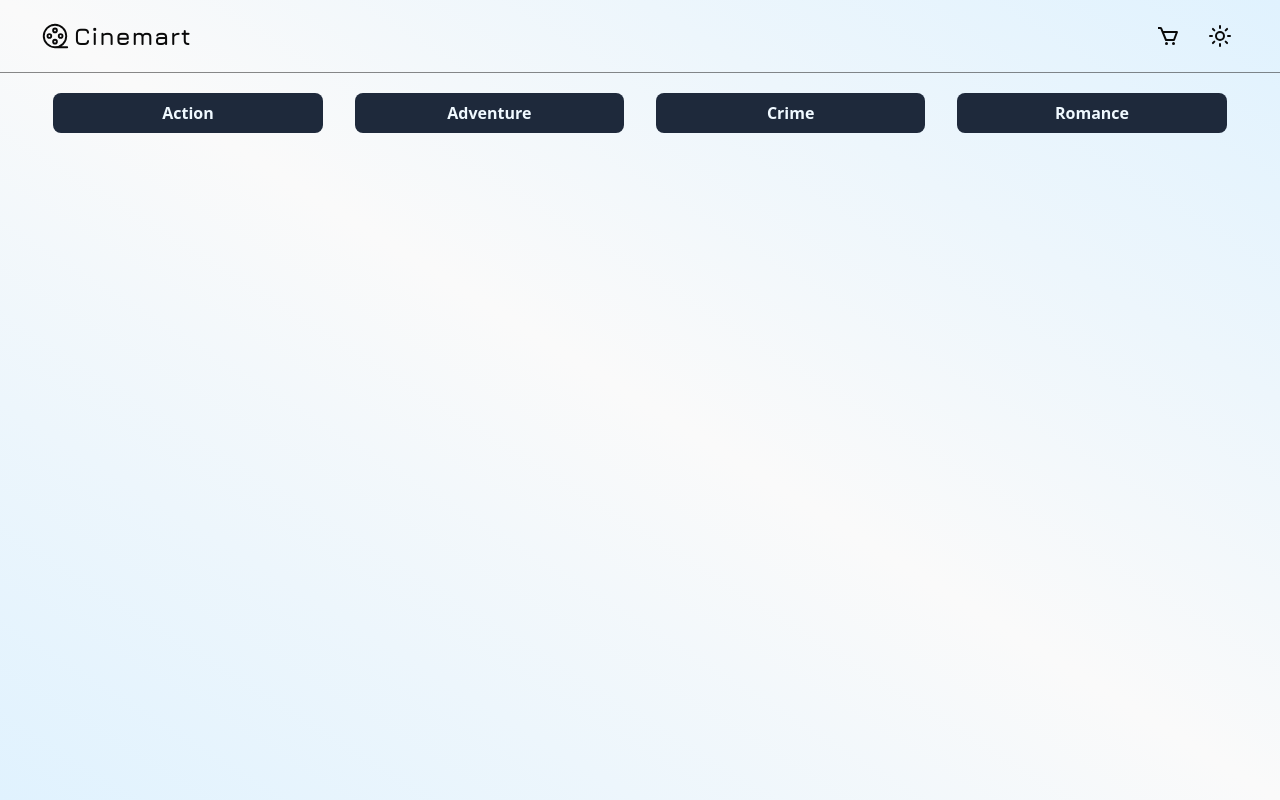
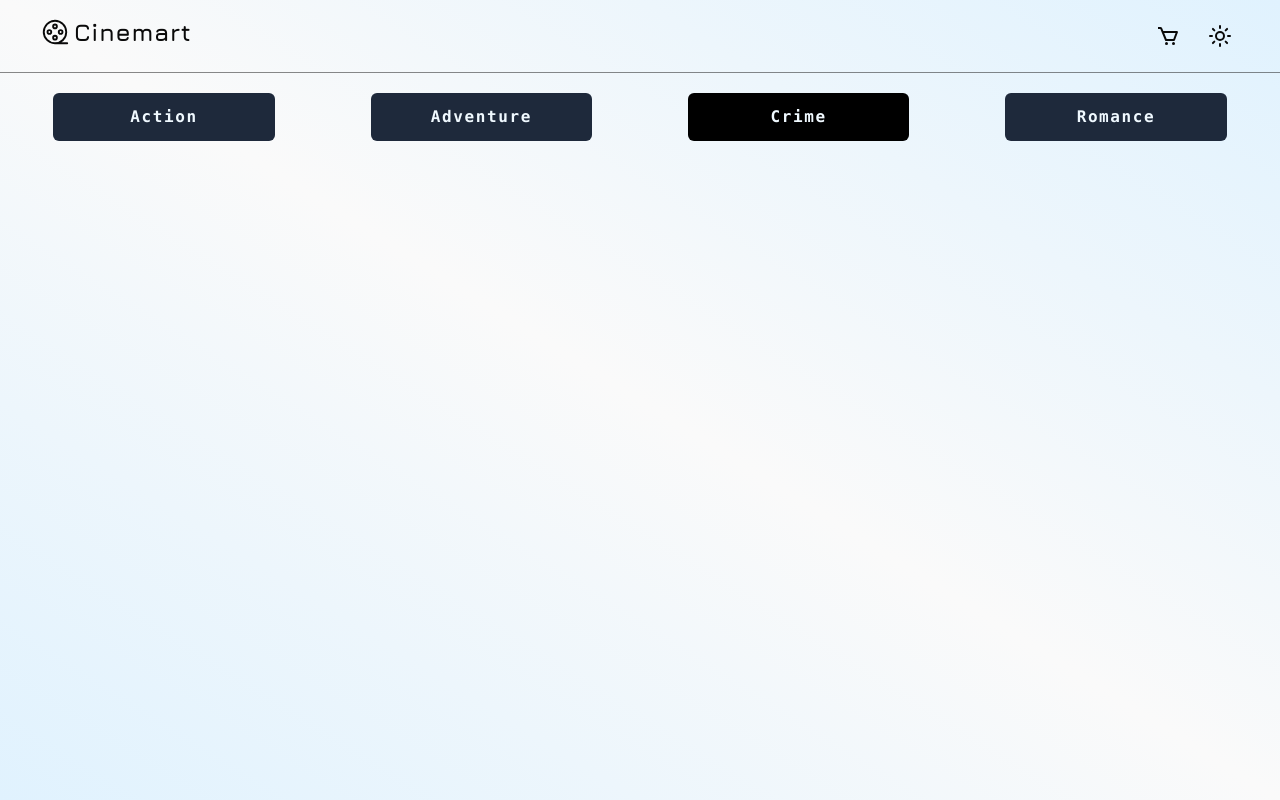
Before and after one commit to dialkq/cinemart, a Next.js app: page /crime in a window 1280 px wide. Built offline with nearby package versions, Linux system fonts and the light colour scheme.

Commit message:
general/style/pages

```diff
--- a/app/action/page.tsx
+++ b/app/action/page.tsx
@@ -1,7 +1,7 @@
 import GenreTabs from "@/components/common/GenreTabs";
 import { Navbar } from "@/components/common/Navbar";
 
-export default function Page() {
+export default function Home() {
   const genres = ["Action", "Adventure", "Crime", "Romance"].sort();
 
   return (
@@ -11,9 +11,9 @@ export default function Page() {
       </div>
       {/* MAPING GENRE TABS */}
       <div
-        className="w-11/12 mx-auto my-5
+        className="w-11/12 mx-auto my-3 md:my-4 lg:my-5
       grid grid-cols-2 md:grid-cols-4 lg:grid-cols-4
-      gap-x-4 gap-y-3 md:gap-x-4 md:gap-y-3 lg:gap-x-8 lg:gap-y-4"
+      gap-x-5 gap-y-3 md:gap-x-8 md:gap-y-3 lg:gap-x-24 lg:gap-y-4"
       >
         {genres.map((genre) => (
           <GenreTabs key={genre} genre={genre} />
--- a/app/adventure/page.tsx
+++ b/app/adventure/page.tsx
@@ -1,7 +1,7 @@
 import GenreTabs from "@/components/common/GenreTabs";
 import { Navbar } from "@/components/common/Navbar";
 
-export default function Page() {
+export default function Home() {
   const genres = ["Action", "Adventure", "Crime", "Romance"].sort();
 
   return (
@@ -11,9 +11,9 @@ export default function Page() {
       </div>
       {/* MAPING GENRE TABS */}
       <div
-        className="w-11/12 mx-auto my-5
+        className="w-11/12 mx-auto my-3 md:my-4 lg:my-5
       grid grid-cols-2 md:grid-cols-4 lg:grid-cols-4
-      gap-x-4 gap-y-3 md:gap-x-4 md:gap-y-3 lg:gap-x-8 lg:gap-y-4"
+      gap-x-5 gap-y-3 md:gap-x-8 md:gap-y-3 lg:gap-x-24 lg:gap-y-4"
       >
         {genres.map((genre) => (
           <GenreTabs key={genre} genre={genre} />
--- a/app/crime/page.tsx
+++ b/app/crime/page.tsx
@@ -1,7 +1,7 @@
 import GenreTabs from "@/components/common/GenreTabs";
 import { Navbar } from "@/components/common/Navbar";
 
-export default function Page() {
+export default function Home() {
   const genres = ["Action", "Adventure", "Crime", "Romance"].sort();
 
   return (
@@ -11,9 +11,9 @@ export default function Page() {
       </div>
       {/* MAPING GENRE TABS */}
       <div
-        className="w-11/12 mx-auto my-5
+        className="w-11/12 mx-auto my-3 md:my-4 lg:my-5
       grid grid-cols-2 md:grid-cols-4 lg:grid-cols-4
-      gap-x-4 gap-y-3 md:gap-x-4 md:gap-y-3 lg:gap-x-8 lg:gap-y-4"
+      gap-x-5 gap-y-3 md:gap-x-8 md:gap-y-3 lg:gap-x-24 lg:gap-y-4"
       >
         {genres.map((genre) => (
           <GenreTabs key={genre} genre={genre} />
--- a/app/page.tsx
+++ b/app/page.tsx
@@ -11,9 +11,9 @@ export default function Home() {
       </div>
       {/* MAPING GENRE TABS */}
       <div
-        className="w-11/12 mx-auto my-5
+        className="w-11/12 mx-auto my-3 md:my-4 lg:my-5
       grid grid-cols-2 md:grid-cols-4 lg:grid-cols-4
-      gap-x-4 gap-y-3 md:gap-x-4 md:gap-y-3 lg:gap-x-8 lg:gap-y-4"
+      gap-x-5 gap-y-3 md:gap-x-8 md:gap-y-3 lg:gap-x-24 lg:gap-y-4"
       >
         {genres.map((genre) => (
           <GenreTabs key={genre} genre={genre} />
--- a/app/romance/page.tsx
+++ b/app/romance/page.tsx
@@ -1,7 +1,7 @@
 import GenreTabs from "@/components/common/GenreTabs";
 import { Navbar } from "@/components/common/Navbar";
 
-export default function Page() {
+export default function Home() {
   const genres = ["Action", "Adventure", "Crime", "Romance"].sort();
 
   return (
@@ -11,9 +11,9 @@ export default function Page() {
       </div>
       {/* MAPING GENRE TABS */}
       <div
-        className="w-11/12 mx-auto my-5
+        className="w-11/12 mx-auto my-3 md:my-4 lg:my-5
       grid grid-cols-2 md:grid-cols-4 lg:grid-cols-4
-      gap-x-4 gap-y-3 md:gap-x-4 md:gap-y-3 lg:gap-x-8 lg:gap-y-4"
+      gap-x-5 gap-y-3 md:gap-x-8 md:gap-y-3 lg:gap-x-24 lg:gap-y-4"
       >
         {genres.map((genre) => (
           <GenreTabs key={genre} genre={genre} />
--- a/components/common/GenreTabs/index.tsx
+++ b/components/common/GenreTabs/index.tsx
@@ -1,23 +1,25 @@
 "use client";
 import Link from "next/link";
-import { usePathname } from 'next/navigation'
+import { usePathname, useRouter } from "next/navigation";
 
 interface GenreTabsProps {
   genre: string;
 }
 
 const GenreTabs: React.FC<GenreTabsProps> = ({ genre }) => {
-  const pathname = usePathname()
-  const isActive = pathname === '/action';
-  const isActionGenre = genre.toLowerCase() === 'action';
-  const tabStyles = `py-2 rounded-lg ${
-    isActionGenre && isActive ? 'bg-black dark:bg-sky-200' : 'bg-slate-800 dark:bg-sky-50'
-  }`;
+  const router = useRouter();
+  const pathname = usePathname();
+  const currentGenre = genre.toLowerCase();
+  const isActive = pathname === `/${currentGenre}`;
+
+  const tabStyles = `hover:bg-black dark:hover:bg-sky-200
+   text-sm md:text-base py-2 md:py-3 rounded-md
+  ${isActive ? "bg-black dark:bg-sky-200" : "bg-slate-800 dark:bg-sky-50"}`;
 
   return (
-    <Link href={`/${genre.toLowerCase()}`}>
+    <Link href={`/${currentGenre}`}>
       <div className={tabStyles}>
-        <p className="text-sky-50 text-center dark:text-slate-800 font-bold">
+        <p className="text-sky-50 text-center tracking-wider lg:tracking-widest font-mono dark:text-slate-800 font-bold">
           {genre}
         </p>
       </div>
--- a/components/common/Navbar/index.tsx
+++ b/components/common/Navbar/index.tsx
@@ -5,19 +5,21 @@ import { useTheme } from "next-themes";
 import { PiFilmReel } from "react-icons/pi";
 import ThemeButton from "@/components/common/Button/ThemeButton";
 import { BiCart } from "react-icons/bi";
-
-
+import Link from "next/link";
 export function Navbar() {
   const { setTheme } = useTheme();
 
   return (
     <div className="flex w-full justify-between p-3 md:p-4 md:px-8 lg:px-10 border-b border-primary/50">
+      <Link href="/">
         <div className="my-auto flex justify-between">
           <PiFilmReel className="text-2xl lg:text-3xl my-auto" />
           <h1 className="font-jura tracking-wide font-extrabold text-lg md:text-xl lg:text-2xl px-1">
             Cinemart
           </h1>
         </div>
+      </Link>
+
       {/* TOOGLE THEME */}
       <div className="flex">
         <BiCart className="font-extrabold my-auto h-5 w-5 md:w-6 md:h-6 mx-5" />
```
Lines whose indentation alone changed are shown as unchanged.
